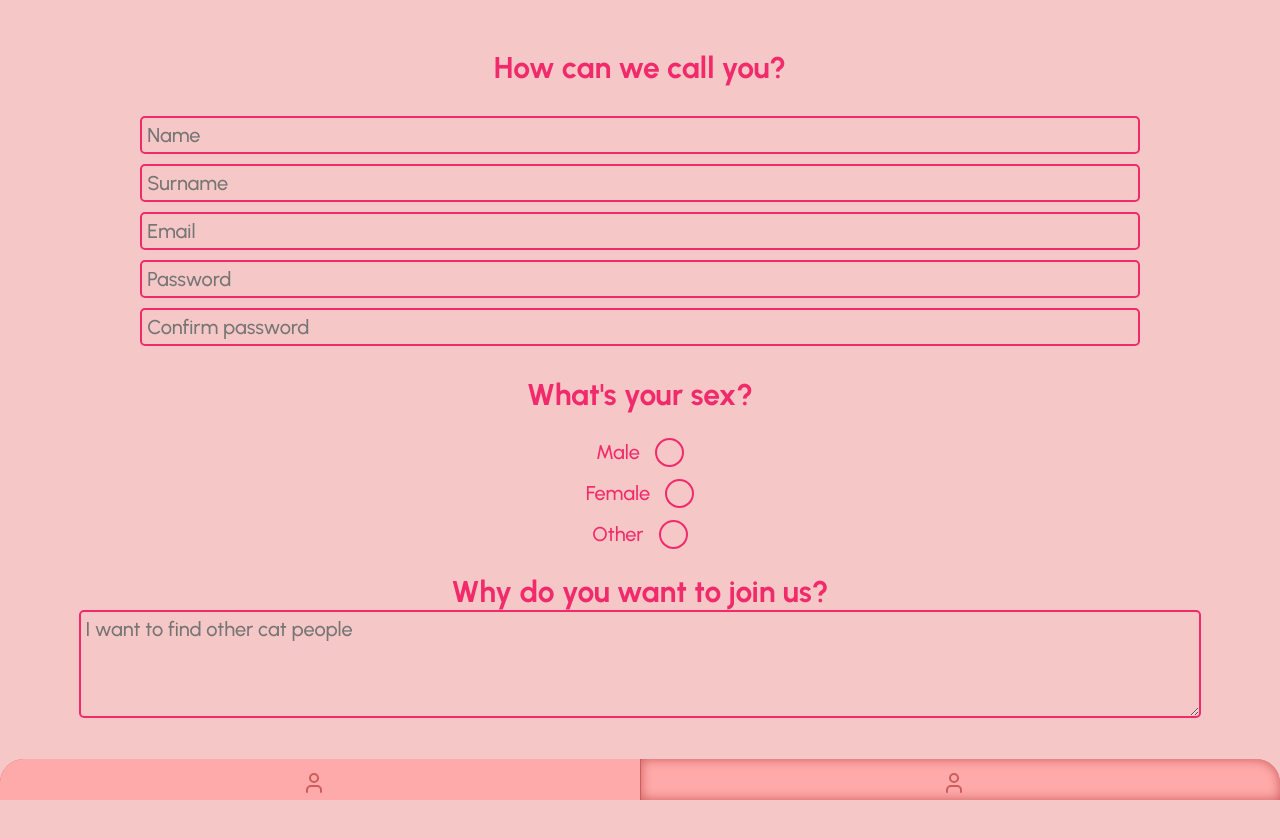
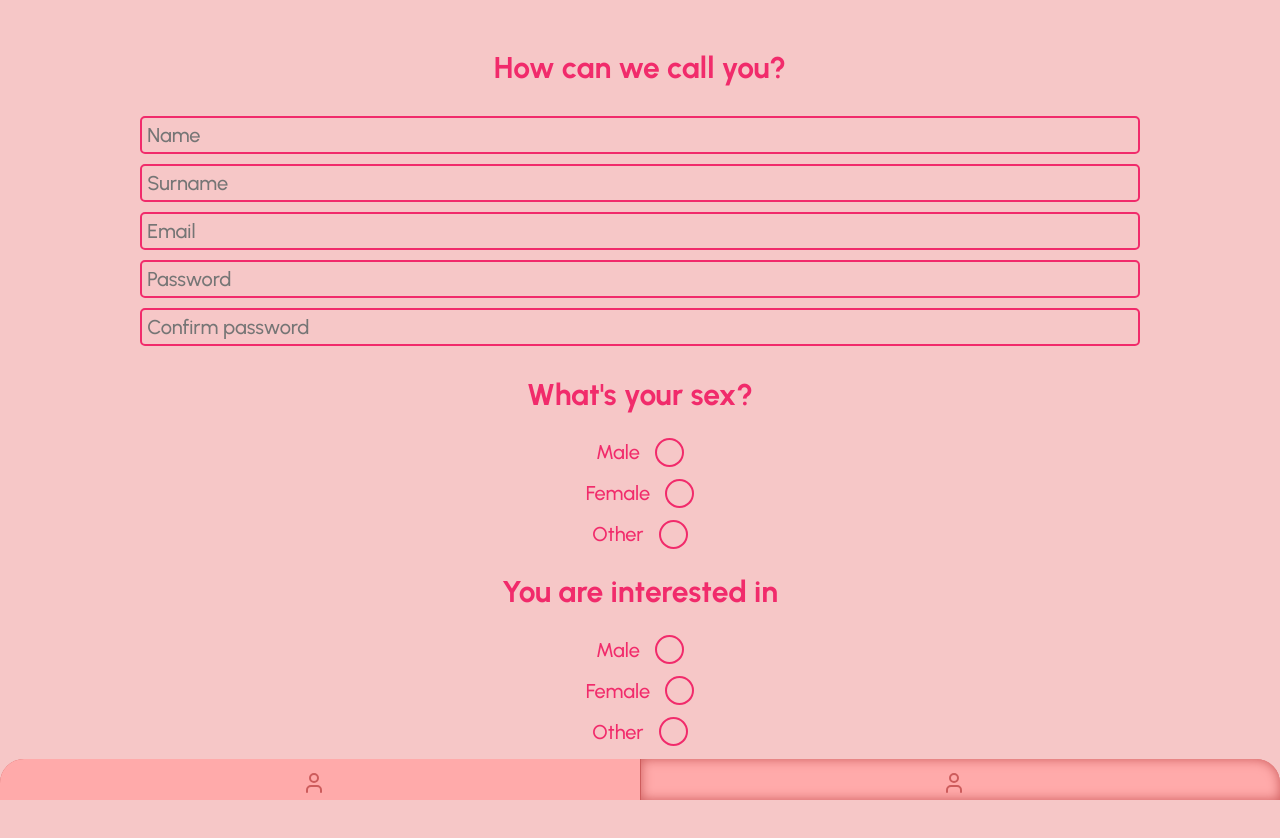
Before and after one commit to mirinas/kissa, a React (Create React App) app in the folder frontend/: page /acc/register in a window 1280 px wide. Shown: the top 838 px of the page. Built offline with nearby package versions, Linux system fonts and the light colour scheme; no server answers.

Commit message:
had to change some formats forthe time being

```diff
--- a/frontend/src/pages/ProfileRegistrationForm.js
+++ b/frontend/src/pages/ProfileRegistrationForm.js
@@ -22,7 +22,7 @@ function UserForm({ setState })
     const [catBio, setCatBio] = useState('');
     const [disabled, setDisabled] = useState('');
     const [error, setError] = useState('');
-    const [formattedDate, setFormattedDate] = useState('');
+    const [preference, setPreference] = useState();
 
     const cookie = new Cookies();
     const expiryCheckInterval = 6000;
@@ -37,9 +37,6 @@ function UserForm({ setState })
     const handleDateChange = (e) => {
         setDob(e.target.value); // Keep the state in 'YYYY-MM-DD' format
     };
-
-
-
 
     // Fast API sends error messages with the 'detail' prefix
     // react uses 'msg'
@@ -95,7 +92,7 @@ function UserForm({ setState })
                 'profile_pic_url': '',
                 'location': [],
                 'age_range': [],
-                'preference': '',
+                'preference': preference,
                 'cat': {
                     'name': catName,
                     'age': catAge,
@@ -178,8 +175,8 @@ function UserForm({ setState })
                         <input
                             type="radio"
                             name="gender"
-                            value="Male"
-                            checked={gender === 'Male'}
+                            value="male"
+                            checked={gender === 'male'}
                             onChange={(e) => setGender(e.target.value)}
                         />
                         <span className="checkmark"></span>
@@ -189,8 +186,8 @@ function UserForm({ setState })
                         <input
                             type="radio"
                             name="gender"
-                            value="Female"
-                            checked={gender === 'Female'}
+                            value="female"
+                            checked={gender === 'female'}
                             onChange={(e) => setGender(e.target.value)}
                         />
                         <span className="checkmark"></span>
@@ -207,6 +204,44 @@ function UserForm({ setState })
                         <span className="checkmark"></span>
                     </label>
                 </div>
+
+                <h2 className='smalltext'>You are interested in</h2>
+                <div className='smalltext'>
+                    <label className="radio">
+                        Male
+                        <input
+                            type="radio"
+                            name="preference"
+                            value="male"
+                            checked={preference === 'male'}
+                            onChange={(e) => setPreference(e.target.value)}
+                        />
+                        <span className="checkmark"></span>
+                    </label>
+                    <label className="radio">
+                        Female
+                        <input
+                            type="radio"
+                            name="preference"
+                            value="female"
+                            checked={preference === 'female'}
+                            onChange={(e) => setPreference(e.target.value)}
+                        />
+                        <span className="checkmark"></span>
+                    </label>
+                    <label className="radio">
+                        Other
+                        <input
+                            type="radio"
+                            name="preference"
+                            value="Other"
+                            checked={preference === 'Other'}
+                            onChange={(e) => setPreference(e.target.value)}
+                        />
+                        <span className="checkmark"></span>
+                    </label>
+                </div>
+
 
                 <div>
                     <h2 className='smalltext'>Why do you want to join us?</h2>
```
Also changed, not shown: 1 other file (tests, documents, lock files or other folders).
